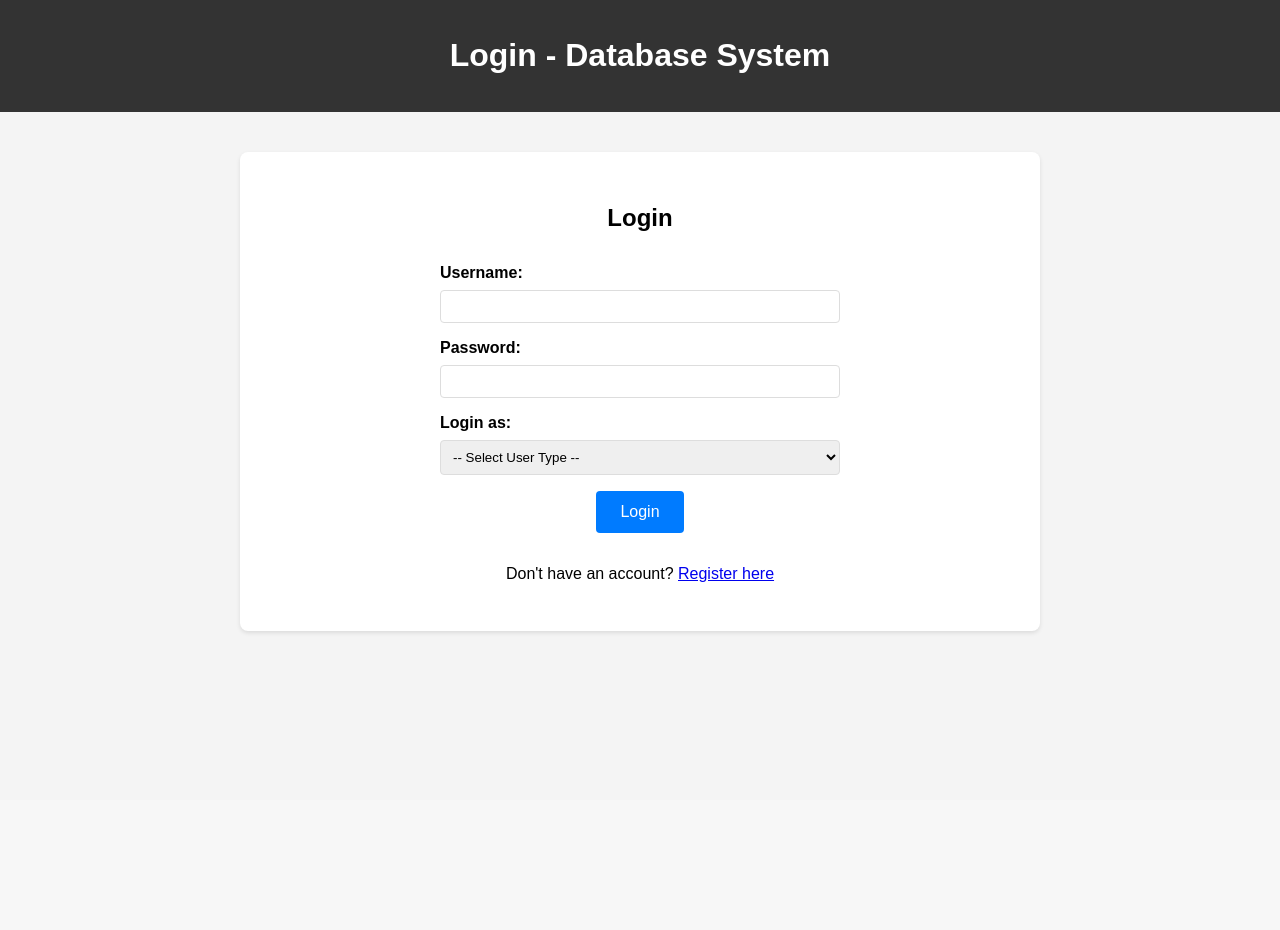
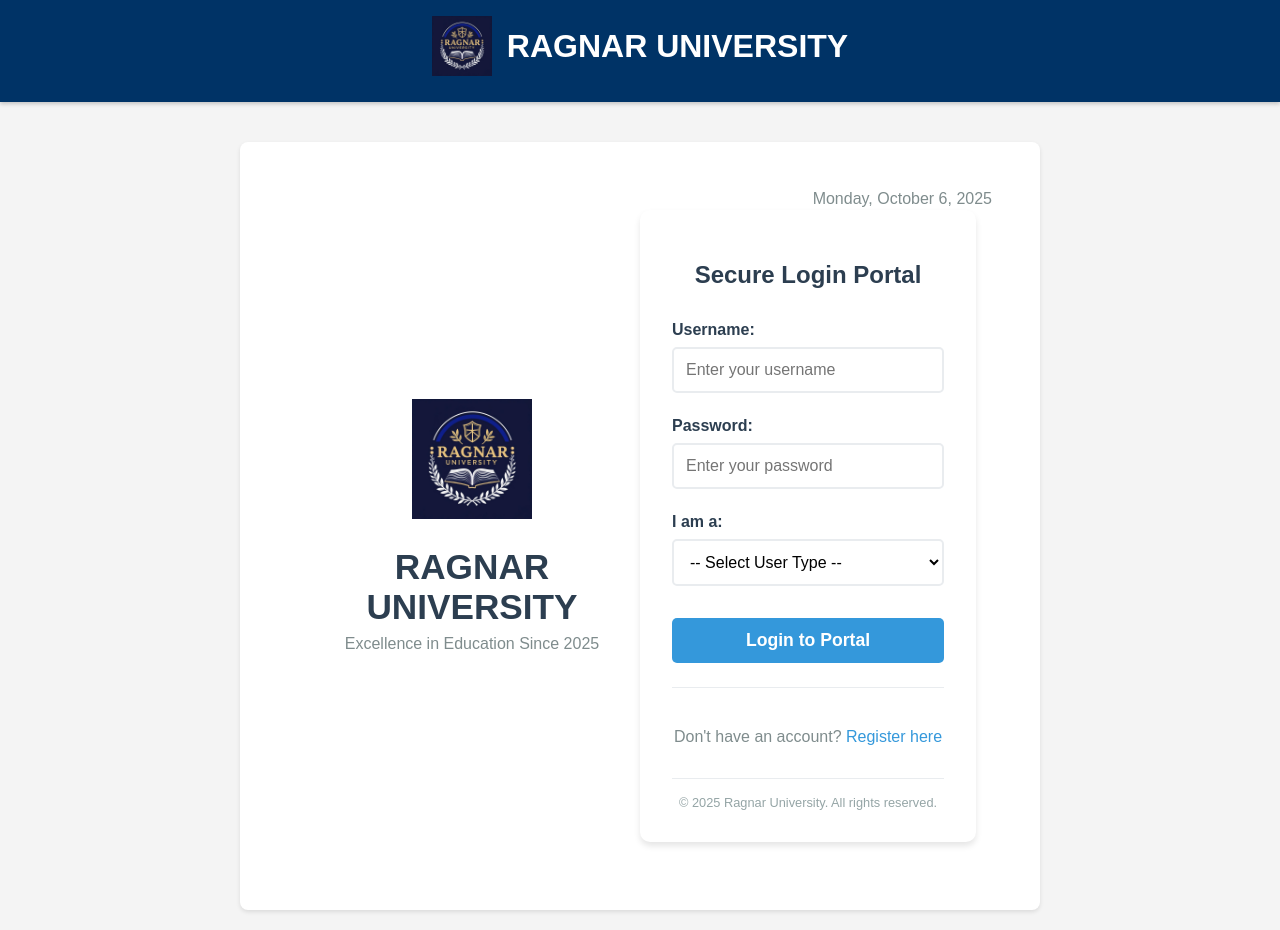
Before and after one commit to ark-lesedium/Database-System, a Django app: page /login/ in a window 1280 px wide. Before the commit the page ends 634 px from the top, so only its background shows below. Run offline with Django 5.2, Linux system fonts and the light colour scheme.

Commit message:
Initial commit

```diff
--- a/MainInterface/templates/MainInterface/base.html
+++ b/MainInterface/templates/MainInterface/base.html
@@ -1,9 +1,10 @@
+{% load static %}
 <!DOCTYPE html>
 <html lang="en">
 <head>
     <meta charset="UTF-8">
     <meta name="viewport" content="width=device-width, initial-scale=1.0">
-    <title>{% block title %}Database System{% endblock %}</title>
+    <title>{% block title %}RAGNAR UNIVERSITY{% endblock %}</title>
     <style>
         body {
             font-family: Arial, sans-serif;
@@ -19,10 +20,36 @@
         }
 
         .header {
-            background-color: #333;
+            background-color: #003366;
             color: white;
             padding: 1rem;
             text-align: center;
+            box-shadow: 0 2px 4px rgba(0,0,0,0.2);
+        }
+
+        .logo-container {
+            display: flex;
+            align-items: center;
+            justify-content: center;
+            gap: 15px;
+            margin-bottom: 10px;
+        }
+
+        .logo {
+            height: 60px;
+            width: auto;
+        }
+
+        .university-name {
+            font-size: 2rem;
+            font-weight: bold;
+            margin: 0;
+        }
+
+        .system-name {
+            font-size: 1.2rem;
+            margin: 0;
+            opacity: 0.9;
         }
 
         .main-content {
@@ -90,7 +117,13 @@
 </head>
 <body>
     <header class="header">
-        <h1>{% block header %}Database System{% endblock %}</h1>
+        <div class="logo-container">
+            <img src="{% static 'images/logo.png' %}" alt="RAGNAR UNIVERSITY" class="logo">
+            <div>
+                <h1 class="university-name">RAGNAR UNIVERSITY</h1>
+                <p class="system-name">{% block header %}Student Management System{% endblock %}</p>
+            </div>
+        </div>
     </header>
 
     <div class="container">
--- a/MainInterface/templates/MainInterface/login.html
+++ b/MainInterface/templates/MainInterface/login.html
@@ -1,29 +1,50 @@
 {% extends "MainInterface/base.html" %}
+{% load static %}
 
-{% block title %}Login - Database System{% endblock %}
+{% block title %}Login - RAGNAR UNIVERSITY{% endblock %}
 
-{% block header %}Login - Database System{% endblock %}
+{% block header %}
+{% endblock %}
 
 {% block content %}
-<div style="max-width: 400px; margin: 0 auto;">
-    <h2 style="text-align: center; margin-bottom: 2rem;">Login</h2>
+<div style="position: relative; min-height: 80vh; display: flex; align-items: center; justify-content: center; padding: 2rem;">
+    <!-- Date in top right corner -->
+    <div style="position: absolute; top: 1rem; right: 1rem; color: #7f8c8d; font-size: 1rem;">
+        {% now "l, F j, Y" %}
+    </div>
+
+    <!-- Left Side - Logo and University Info -->
+    <div style="flex: 1; text-align: center; padding: 2rem;">
+        <img src="{% static 'images/logo.png' %}" alt="RAGNAR UNIVERSITY" style="height: 120px; margin-bottom: 1.5rem;">
+        <h1 style="margin: 0; color: #2c3e50; font-size: 2.2rem; font-weight: bold;">RAGNAR UNIVERSITY</h1>
+        <p style="margin: 0.5rem 0 0 0; color: #7f8c8d; font-size: 1rem;">Excellence in Education Since 2025</p>
+    </div>
+
+    <!-- Right Side - Login Form -->
+    <div style="flex: 1; max-width: 400px; padding: 2rem; background: white; border-radius: 10px; box-shadow: 0 4px 6px rgba(0,0,0,0.1);">
+        <h2 style="text-align: center; color: #2c3e50; margin-bottom: 2rem;">Secure Login Portal</h2>
 
         <form method="post">
             {% csrf_token %}
 
-        <div class="form-group">
-            <label for="username">Username:</label>
-            <input type="text" id="username" name="username" required>
+            <div style="margin-bottom: 1.5rem;">
+                <label for="username" style="display: block; margin-bottom: 0.5rem; color: #2c3e50; font-weight: bold;">Username:</label>
+                <input type="text" id="username" name="username" required
+                       style="width: 100%; padding: 0.75rem; border: 2px solid #e9ecef; border-radius: 5px; font-size: 1rem;"
+                       placeholder="Enter your username">
             </div>
 
-        <div class="form-group">
-            <label for="password">Password:</label>
-            <input type="password" id="password" name="password" required>
+            <div style="margin-bottom: 1.5rem;">
+                <label for="password" style="display: block; margin-bottom: 0.5rem; color: #2c3e50; font-weight: bold;">Password:</label>
+                <input type="password" id="password" name="password" required
+                       style="width: 100%; padding: 0.75rem; border: 2px solid #e9ecef; border-radius: 5px; font-size: 1rem;"
+                       placeholder="Enter your password">
             </div>
 
-        <div class="form-group">
-            <label for="user_type">Login as:</label>
-            <select id="user_type" name="user_type" required>
+            <div style="margin-bottom: 2rem;">
+                <label for="user_type" style="display: block; margin-bottom: 0.5rem; color: #2c3e50; font-weight: bold;">I am a:</label>
+                <select id="user_type" name="user_type" required
+                        style="width: 100%; padding: 0.75rem; border: 2px solid #e9ecef; border-radius: 5px; font-size: 1rem; background: white;">
                     <option value="">-- Select User Type --</option>
                     <option value="student">Student</option>
                     <option value="lecturer">Lecturer</option>
@@ -31,13 +52,23 @@
                 </select>
             </div>
 
-        <div class="form-group" style="text-align: center;">
-            <button type="submit">Login</button>
+            <div>
+                <button type="submit"
+                        style="width: 100%; padding: 0.75rem; background: #3498db; color: white; border: none; border-radius: 5px; font-size: 1.1rem; font-weight: bold; cursor: pointer;">
+                    Login to Portal
+                </button>
             </div>
         </form>
 
-    <div style="text-align: center; margin-top: 2rem;">
-        <p>Don't have an account? <a href="{% url 'register' %}">Register here</a></p>
+        <!-- Registration Link -->
+        <div style="text-align: center; margin-top: 1.5rem; padding-top: 1.5rem; border-top: 1px solid #e9ecef;">
+            <p style="color: #7f8c8d; margin-bottom: 1rem;">Don't have an account? <a href="{% url 'register' %}" style="color: #3498db; text-decoration: none;">Register here</a></p>
+        </div>
+
+        <!-- Footer -->
+        <div style="text-align: center; margin-top: 2rem; padding-top: 1rem; border-top: 1px solid #e9ecef;">
+            <p style="color: #95a5a6; font-size: 0.8rem; margin: 0;">© 2025 Ragnar University. All rights reserved.</p>
+        </div>
     </div>
 </div>
 {% endblock %}
```
Also changed, not shown: DatabaseSystemProject/settings.py (+10 -0 lines), MainInterface/static/images/logo.png (added). Lines whose indentation alone changed are shown as unchanged.
